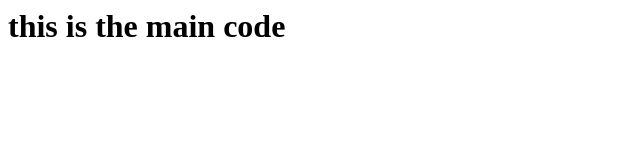
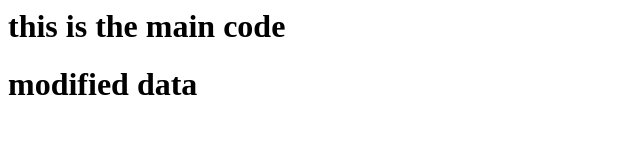
Before and after one commit to psainathreddy/pull-request, a plain HTML site: page index.html in a window 1280 px wide. Shown: the whole page, without its empty margins (0-640 px from the left). Drawn offline with Linux system fonts and the light colour scheme.

Commit message:
modified data

```diff
--- a/index.html
+++ b/index.html
@@ -1 +1,2 @@
 <h1>this is the main code</h1>
+<h1>modified data</h1>
```
